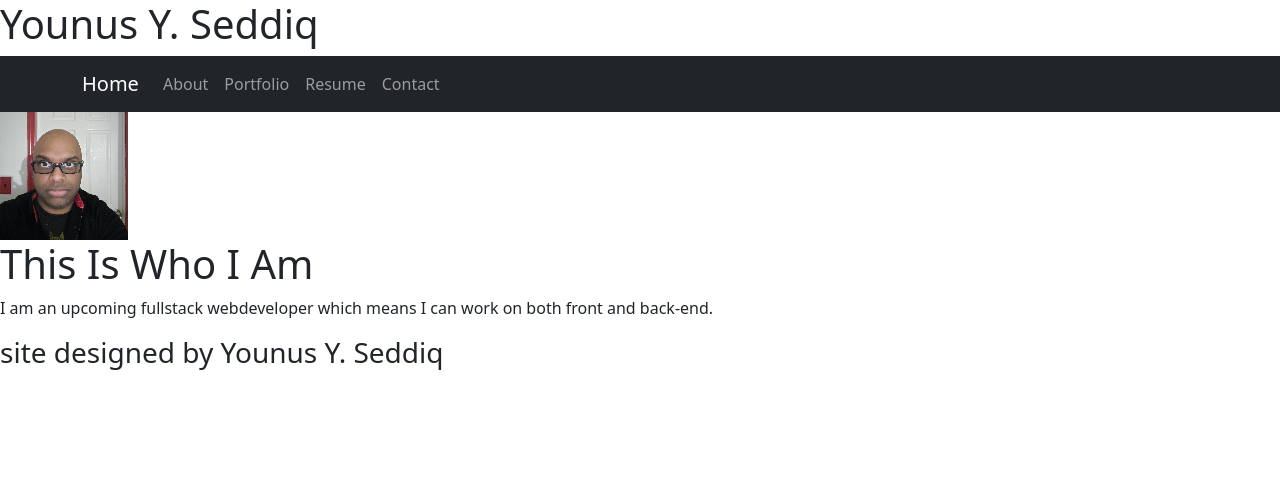
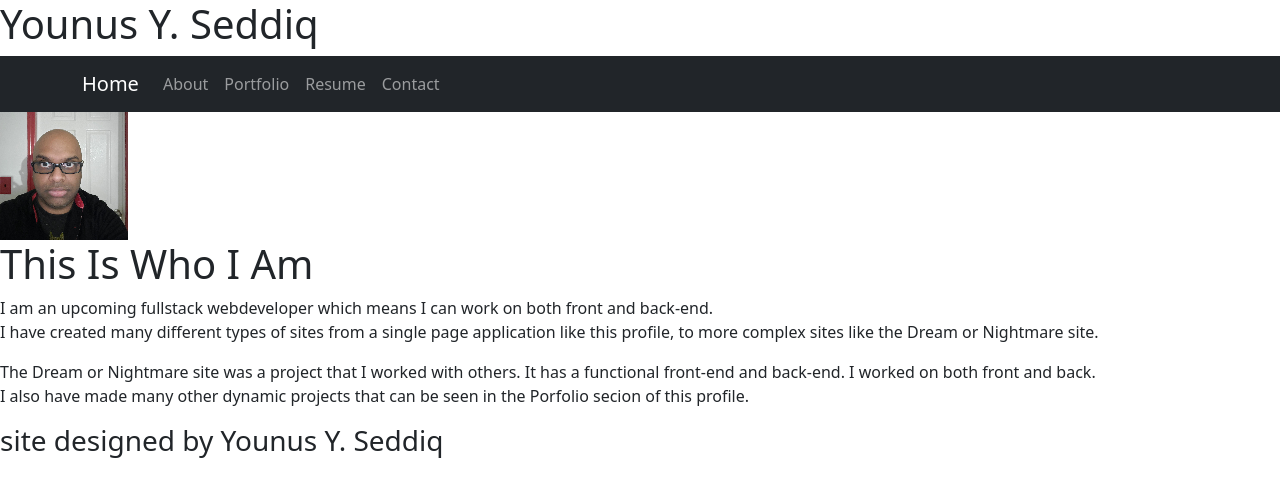
Before and after one commit to crimsonnail23/portfolio, a React (Create React App) app: page / in a window 1280 px wide. Shown: the top 496 px of the page. Built offline with nearby package versions, Linux system fonts and the light colour scheme.

Commit message:
added more to the about page and the readme.md

```diff
--- a/src/components/About/index.js
+++ b/src/components/About/index.js
@@ -4,10 +4,15 @@ import profilePic from '../../assets/images/profile.jpg'
 function About(){
     return(
         <section>
-            <img src={profilePic} />
+            <img src={profilePic} alt="profile pic of site creator" />
             <h1 id="about">This Is Who I Am</h1>
             <p>I am an upcoming fullstack webdeveloper which means
-               I can work on both front and back-end.</p>
+               I can work on both front and back-end.
+               <br/>
+               I have created many different types of sites from a single page application like this profile, to more complex sites like the Dream or Nightmare site.</p>
+               <p>The Dream or Nightmare site was a project that I worked with others. It has a functional front-end and back-end. I worked on both front and back.
+                <br/>I also have made many other dynamic projects that can be seen in the Porfolio secion of this profile.
+               </p>
         </section>
     )
 }
```
Also changed, not shown: site_screenshot/portfolio-screenshot.jpg (added), 1 other file (tests, documents, lock files or other folders).
